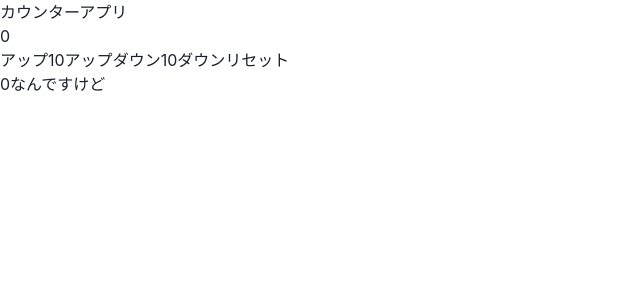
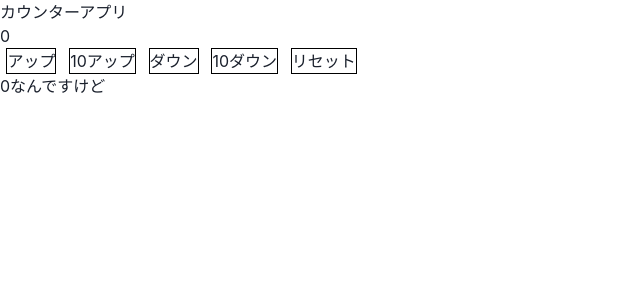
Before and after one commit to bislab-temporary/mini-hackathon-a, a React (Create React App) app: page / in a window 1280 px wide. Shown: the top 300 px of the page, without its empty margins (0-640 px from the left). Built offline with nearby package versions, Linux system fonts and the light colour scheme.

Commit message:
refactor: 可読性をあげるため
ボタンを別コンポネーントに切り出した

```diff
--- a/src/App.tsx
+++ b/src/App.tsx
@@ -1,16 +1,20 @@
-import React from 'react';
+import React, { useState } from 'react';
+
+import Button from './components/Button';
 
 const App = () => {
+  const [count, setCount] = useState<number>(0);
+
   return (
     <>
       <h1>カウンターアプリ</h1>
-      <div>0</div>
-      <button>アップ</button>
-      <button>10アップ</button>
-      <button>ダウン</button>
-      <button>10ダウン</button>
-      <button>リセット</button>
-      <div>0なんですけど</div>
+      <div>{count}</div>
+      <Button label="アップ" onClick={() => setCount((prevState) => prevState + 1)} />
+      <Button label="10アップ" onClick={() => setCount((prevState) => prevState + 10)} />
+      <Button label="ダウン" onClick={() => setCount((prevState) => prevState - 1)} />
+      <Button label="10ダウン" onClick={() => setCount((prevState) => prevState - 10)} />
+      <Button label="リセット" onClick={() => setCount(0)} />
+      {count === 0 && <div>0なんですけど</div>}
     </>
   );
 };
--- /dev/null
+++ b/src/components/Button.tsx
@@ -0,0 +1,16 @@
+import React from 'react';
+
+type Props = {
+  label: string;
+  onClick: () => void;
+};
+
+const Button = ({ label, onClick }: Props) => {
+  return (
+    <button onClick={onClick} style={{ margin: '0 0.4rem', border: '1px solid black' }}>
+      {label}
+    </button>
+  );
+};
+
+export default Button;
```
